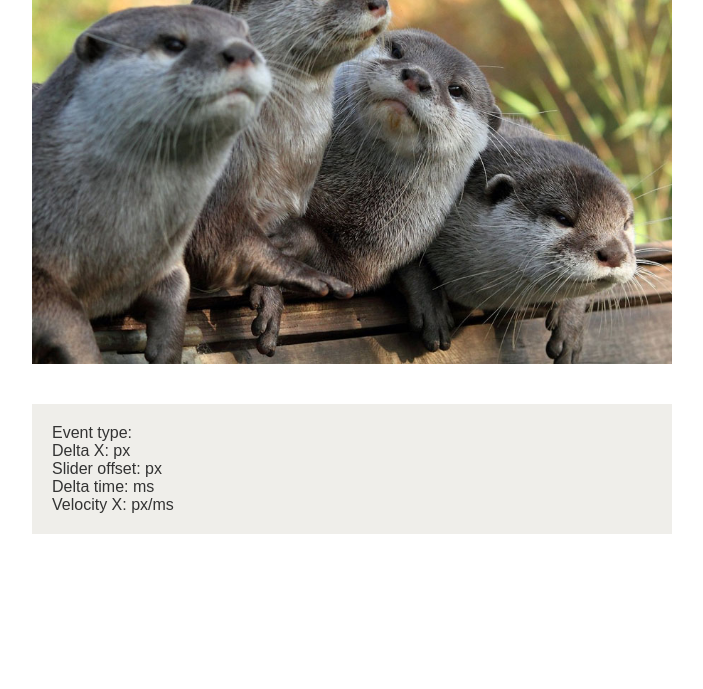
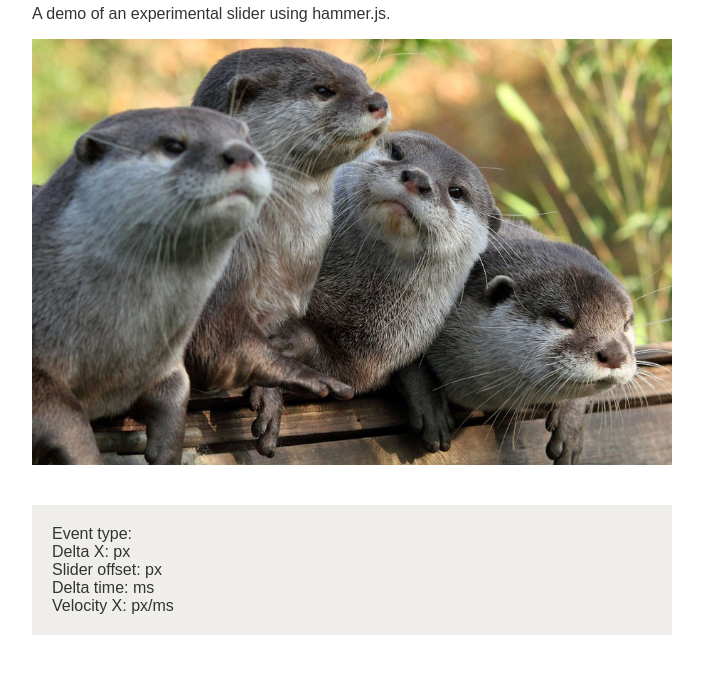
Before and after one commit to wosephjeber/slidehammer, a website: page index.html in a window 1280 px wide. Shown: the part 111-800 px from the top of the page, without its empty margins (288-991 px from the left). Drawn offline with nearby package versions, Linux system fonts and the light colour scheme.

Commit message:
Add heading and description to demo
This is a really ugly demo page, but it will do for now.

```diff
--- a/index.html
+++ b/index.html
@@ -52,6 +52,10 @@
   <body>
     <section class="padding-2x">
       <div class="contained centered">
+        <h1>SlideHammer</h1>
+        <p>
+          A demo of an experimental slider using hammer.js.
+        </p>
         <div class="slides">
           <div class="slide-wrapper">
             <div class="slide-container">
```
